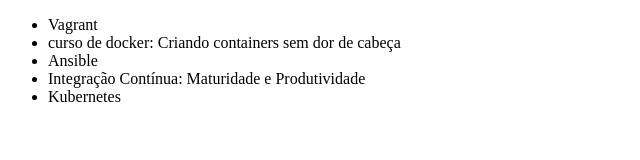
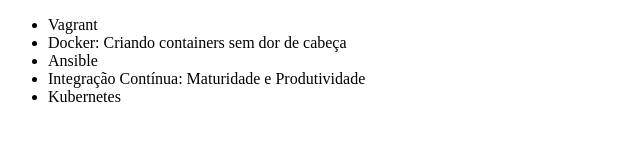
Before and after one commit to RicardoCSilva-Brutus/alura-git, a plain HTML site: page index.html in a window 1280 px wide. Shown: the full height of the page, 0-640 px from the left. Drawn offline with Linux system fonts and the light colour scheme.

Commit message:
Corrigindo curso de Docker

```diff
--- a/index.html
+++ b/index.html
@@ -7,7 +7,7 @@
 <body>
     <ul>
         <li>Vagrant</li>
-        <li>curso de docker: Criando containers sem dor de cabeça</li>
+        <li>Docker: Criando containers sem dor de cabeça</li>
         <li>Ansible</li>
         <li>Integração Contínua: Maturidade e Produtividade</li>
         <li>Kubernetes</li>
```
